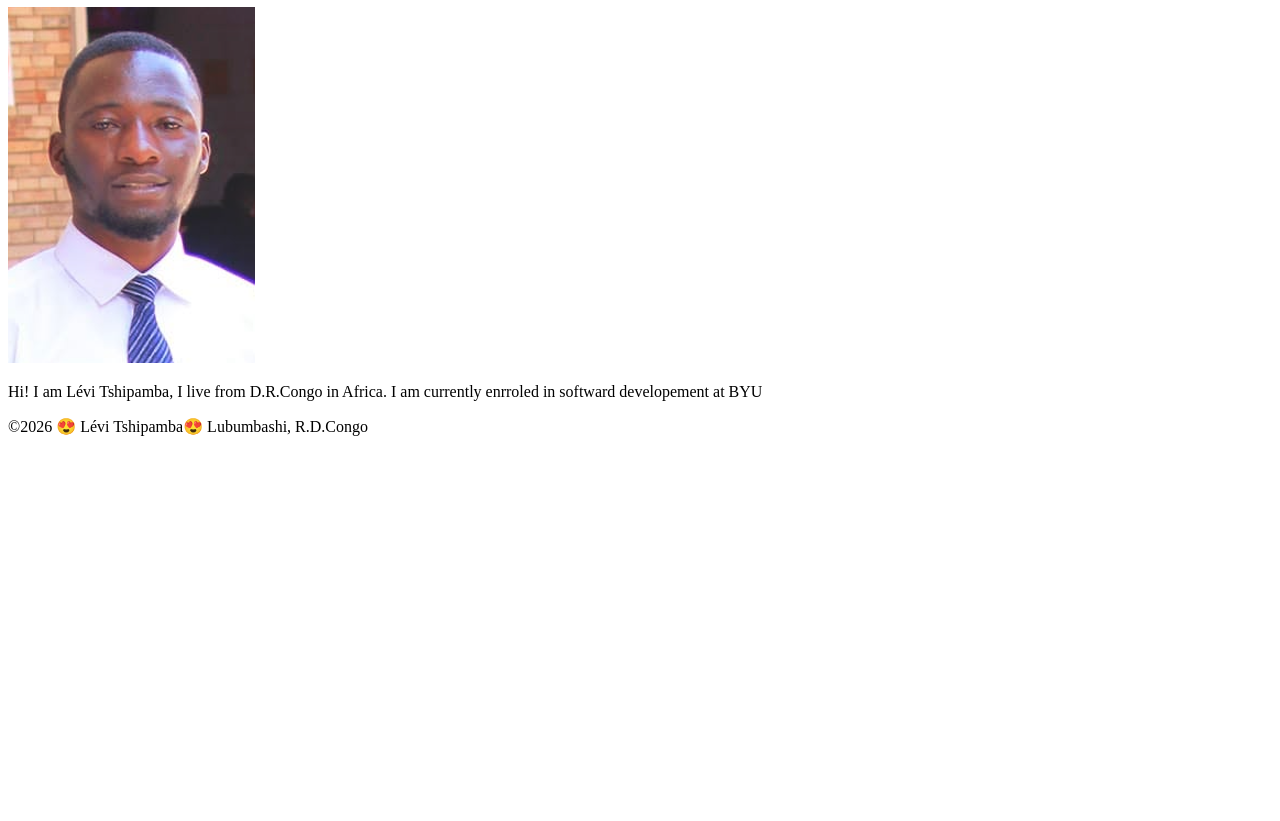
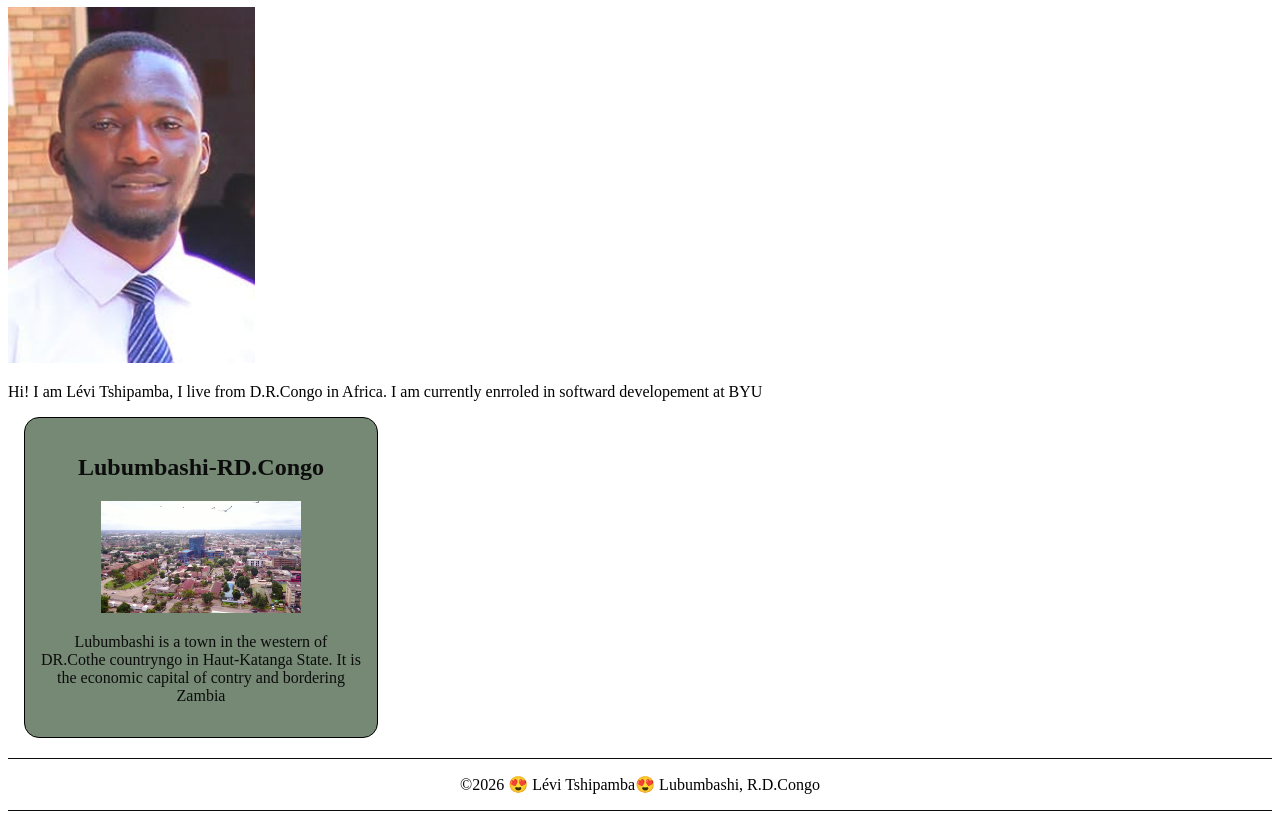
Before and after one commit to levixv02/wdd130, a plain HTML site: page index.html in a window 1280 px wide. Shown: the part 99-920 px from the top of the page. Before the commit the page ends 800 px from the top, so only its background shows below. Drawn offline with Linux system fonts and the light colour scheme.

Commit message:
changes su

```diff
--- a/index.html
+++ b/index.html
@@ -4,6 +4,8 @@
     <meta charset="UTF-8">
     <meta name="viewport" content="width=device-width, initial-scale=1.0">
     <title>Lévi Tshipamba | WDD 130 </title>
+    <meta name="description" content="My name's Lévi Tshipambe. I am learnig the fundamentals of web by using HTMK and CSS.">
+    <link rel="stylesheet" href="styles/styles.css">
 </head>
 <body>
     <header>
@@ -17,6 +19,11 @@
         <img src="images/profile.png" alt="My picture">
         <p>Hi! I am Lévi Tshipamba, I live from D.R.Congo in Africa. I am currently enrroled in softward developement at BYU</p>
     </main>
+    <aside>
+        <h2>Lubumbashi-RD.Congo</h2>
+        <img src="images/lubumbashi.png" alt="Image of Lubumbashi">
+        <p>Lubumbashi is a town in the western of DR.Cothe countryngo in Haut-Katanga State. It is the economic capital of contry and bordering Zambia </p>
+    </aside>
     <footer>
         <p>&copy;2026 😍 Lévi Tshipamba😍 Lubumbashi, R.D.Congo </p>
     </footer>
--- /dev/null
+++ b/styles/styles.css
@@ -0,0 +1,35 @@
+*{
+    text-decoration: none;
+}
+
+main{
+    max-width: 900px;
+}
+
+aside{
+    width: 20rem;
+    margin:1rem;
+    border: 1px solid black;
+    padding: 1rem;
+    background-color: #758975;
+    color:#0c0c0c;
+    text-align: center;
+    border-radius: 15px;
+}
+
+aside img {
+    width: 200px;
+    height: auto;
+}
+
+p{
+    padding: 0;
+}
+
+footer{
+    margin-top: 20px;
+    border-top: 1px solid #0c0c0c;
+    border-bottom: 1px solid #0c0c0c;
+    text-align: center;
+    margin-bottom: 10px;
+}
```
Also changed, not shown: images/lubumbashi.png (added).
